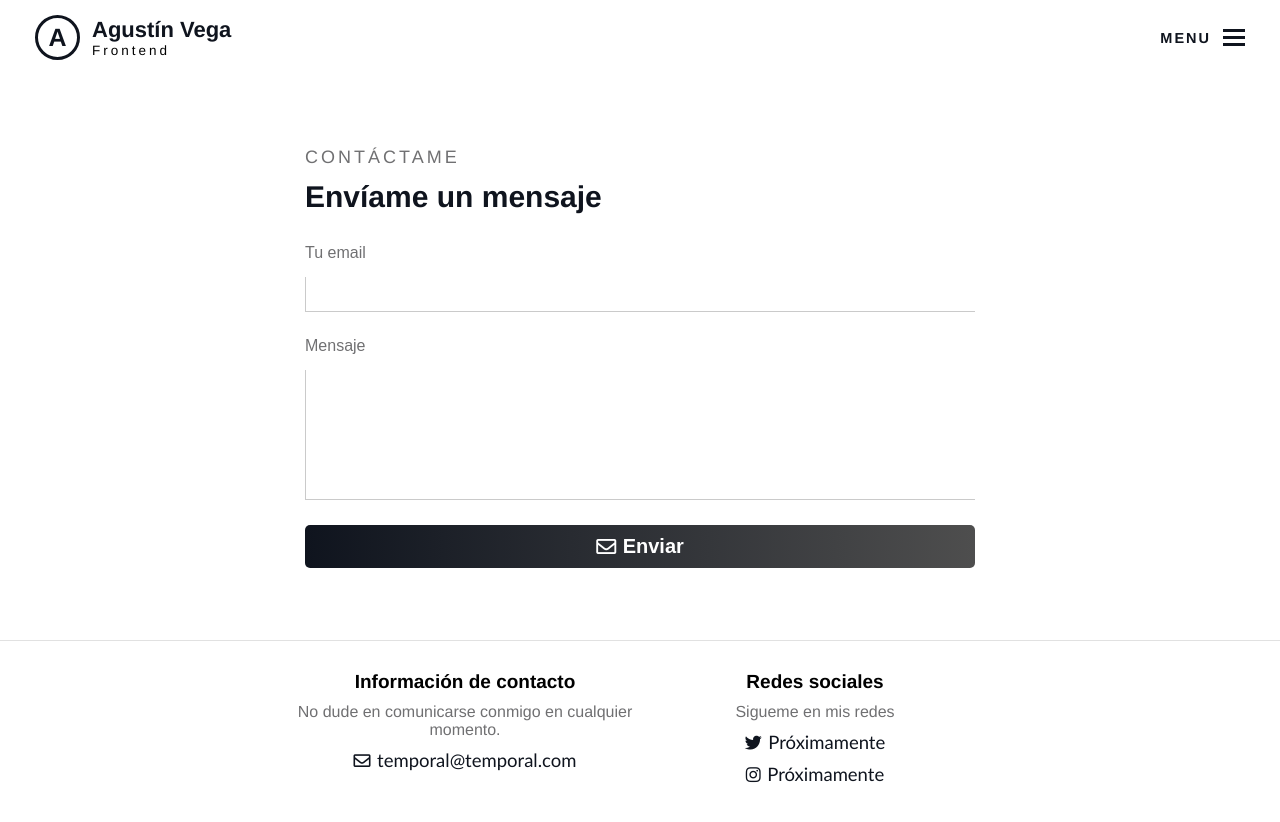
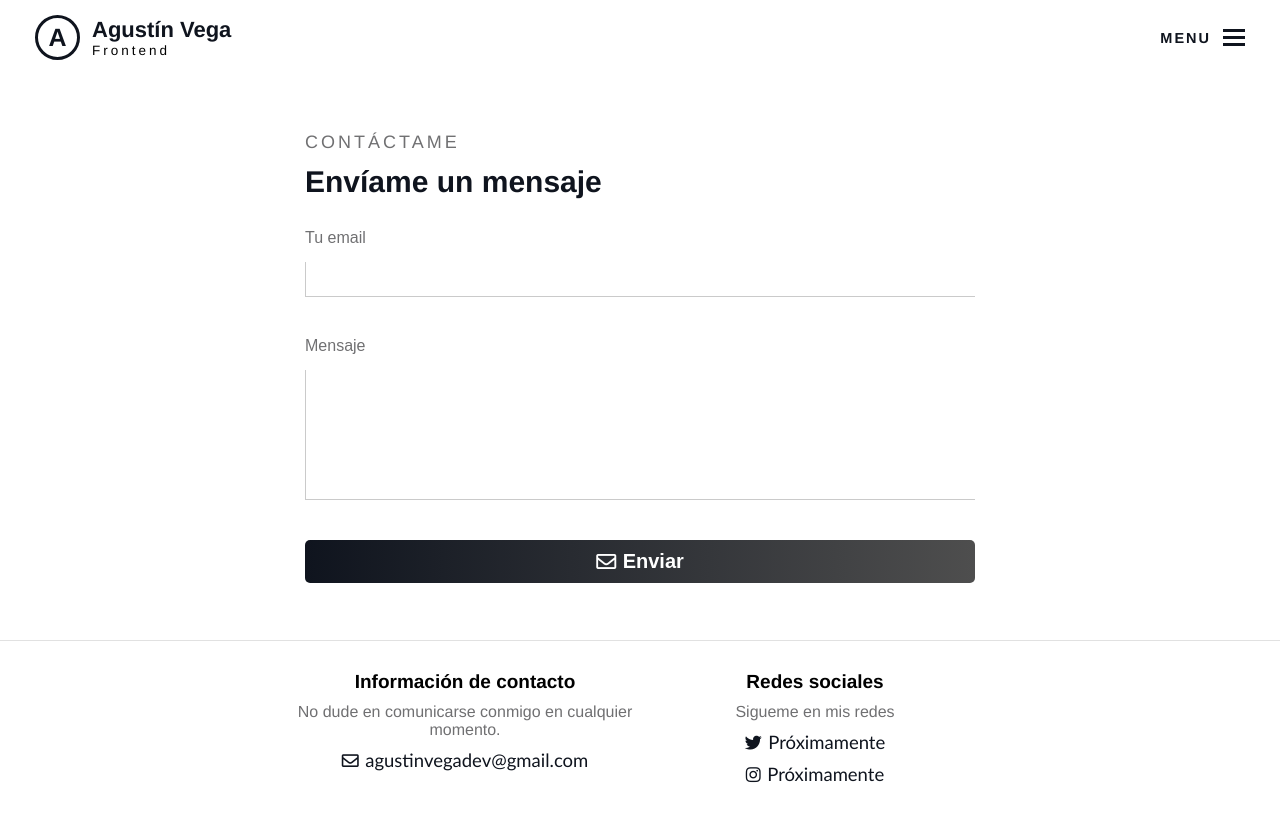
Before and after one commit to aKus-dev/Portfolio, a React (Create React App) app: page /contact in a window 1280 px wide. Shown: the top 822 px of the page. Built offline with nearby package versions, Linux system fonts and the light colour scheme.

Commit message:
Form now is functional

```diff
--- a/package.json
+++ b/package.json
@@ -42,6 +42,9 @@
     ]
   },
   "devDependencies": {
-    "framer-motion": "^5.5.5"
+    "axios": "^0.25.0",
+    "formik": "^2.2.9",
+    "framer-motion": "^5.5.5",
+    "yup": "^0.32.11"
   }
 }
--- a/src/components/contact/Contact.tsx
+++ b/src/components/contact/Contact.tsx
@@ -1,6 +1,6 @@
 import { motion } from 'framer-motion';
 import styles from '../../styles/contact/contact.module.css'
-import Form from './Form';
+import FormContact from './Form';
 
 const transitionConfig = {
     type: "spring",
@@ -38,7 +38,7 @@ const Contact = () => {
             </motion.h2>
 
 
-            <Form />
+            <FormContact />
 
         </section>
     )
--- a/src/components/contact/Form.tsx
+++ b/src/components/contact/Form.tsx
@@ -1,5 +1,7 @@
 import { motion } from 'framer-motion';
-import { FormEvent } from 'react';
+import { Formik, Form, Field, ErrorMessage } from 'formik';
+import { initialValues, handleSubmit, validationSchema } from './formValues';
+
 import styles from '../../styles/contact/form.module.css'
 
 const transitionConfig = {
@@ -13,14 +15,25 @@ const viewportConfig = {
     margin: "0px 0px -100px 0px"
 }
 
-const Form = () => {
+const FormContact = () => {
 
-    const handleSubmit = (e:FormEvent) => {
-        e.preventDefault();
-    };
 
     return (
-        <form className={styles.formContainer} onSubmit={handleSubmit}>
+        <Formik
+            onSubmit={handleSubmit}
+            initialValues={initialValues}
+            validationSchema={validationSchema}
+        >
+            {
+                ({ handleSubmit, status }) => (
+                    <Form
+                        noValidate
+                        onSubmit={handleSubmit}
+                        className={styles.formContainer}
+                        action="https://formspree.io/f/mayvedpg"
+                        method="POST"
+                    >
+                        {status && <span className={styles.success}>{status}</span>}
                         <motion.div
                             initial={{ opacity: 0, y: -50 }}
                             whileInView={{ opacity: 1, y: 0 }}
@@ -29,7 +42,12 @@ const Form = () => {
                             className={styles.fieldsContainer}
                         >
                             <label className={styles.label}>Tu email</label>
-                <input className={styles.input} type="email" />
+                            <Field autoComplete="off" name="email" type="email" className={styles.input} />
+
+                            <span className={styles.error}>
+                                <ErrorMessage name="email" />
+                            </span>
+
                         </motion.div>
 
                         <motion.div
@@ -41,9 +59,14 @@ const Form = () => {
                         >
                             <label className={styles.label}>Mensaje</label>
 
-                <textarea className={styles.textarea}>
+                            <Field name="msg" type="email" className={styles.textarea} as="textarea" />
 
-                </textarea>
+                            <span className={styles.error}>
+                                <ErrorMessage name="msg" />
+                            </span>
+
+
+
                         </motion.div>
 
                         <motion.button
@@ -57,8 +80,11 @@ const Form = () => {
                             <i className={`far fa-envelope ${styles.icon}`} ></i>
                             Enviar
                         </motion.button>
-        </form>
+                    </Form>
+                )
+            }
+        </Formik>
     )
 }
 
-export default Form
+export default FormContact;
--- /dev/null
+++ b/src/components/contact/formValues.ts
@@ -0,0 +1,39 @@
+import * as Yup from 'yup';
+import axios from "axios";
+import { FormikHelpers } from 'formik';
+
+interface FormValues {
+    email: string;
+    msg: string;
+}
+
+export const initialValues: FormValues = {
+    email: '',
+    msg: ''
+}
+
+export const validationSchema = Yup.object({
+    email: Yup.string()
+        .email('Email no válido.')
+        .required('Por favor, ingrese su email.'),
+
+    msg: Yup.string()
+        .min(10, 'Porfavor, ingrese al menos 10 caracteres.')
+        .required('Por favor, envíame algún mensaje.')
+})
+
+export const handleSubmit = async (values: FormValues, { resetForm, setStatus }:FormikHelpers<FormValues>) => {
+
+    const res = await axios({
+        method: "POST",
+        url: "https://formspree.io/f/xyyoedby",
+        data: values
+    })
+
+    if(res.status === 200) {
+        setStatus("Enviado correctamente")
+    }
+
+    resetForm();
+
+}
--- a/src/components/home/footer/Footer.tsx
+++ b/src/components/home/footer/Footer.tsx
@@ -10,7 +10,7 @@ const Footer = () => {
                     <p className={styles.text}>No dude en comunicarse conmigo en cualquier momento.</p>
 
                     <p className={styles.mail}>
-                        <i className={`far fa-envelope ${styles.icon}`} ></i> temporal@temporal.com
+                        <i className={`far fa-envelope ${styles.icon}`} ></i> agustinvegadev@gmail.com
                     </p>
                 </div>
 
--- a/src/styles/contact/form.module.css
+++ b/src/styles/contact/form.module.css
@@ -41,6 +41,18 @@
 
 }
 
+.success {
+    font-family: 'Segoe UI', Tahoma, Geneva, Verdana, sans-serif;
+    text-transform: uppercase;
+    font-weight: bold;
+    text-align: center;
+    padding: .5rem;
+    color: #FFFFFF;
+    background-color: #34bb12;
+    font-size: 2rem;
+    border-radius: .5rem;
+}
+
 .button {
     cursor: pointer;
     display: flex;
@@ -58,3 +70,9 @@
     background: linear-gradient(90deg, #0f141e, #4e4e4e);
 
 }
+
+.error {
+    font-family: 'Gill Sans', 'Gill Sans MT', Calibri, 'Trebuchet MS', sans-serif;
+    font-size: 2rem;
+    color: #cf2115;
+}
```
Also changed, not shown: 1 other file (tests, documents, lock files or other folders). Lines whose indentation alone changed are shown as unchanged.
